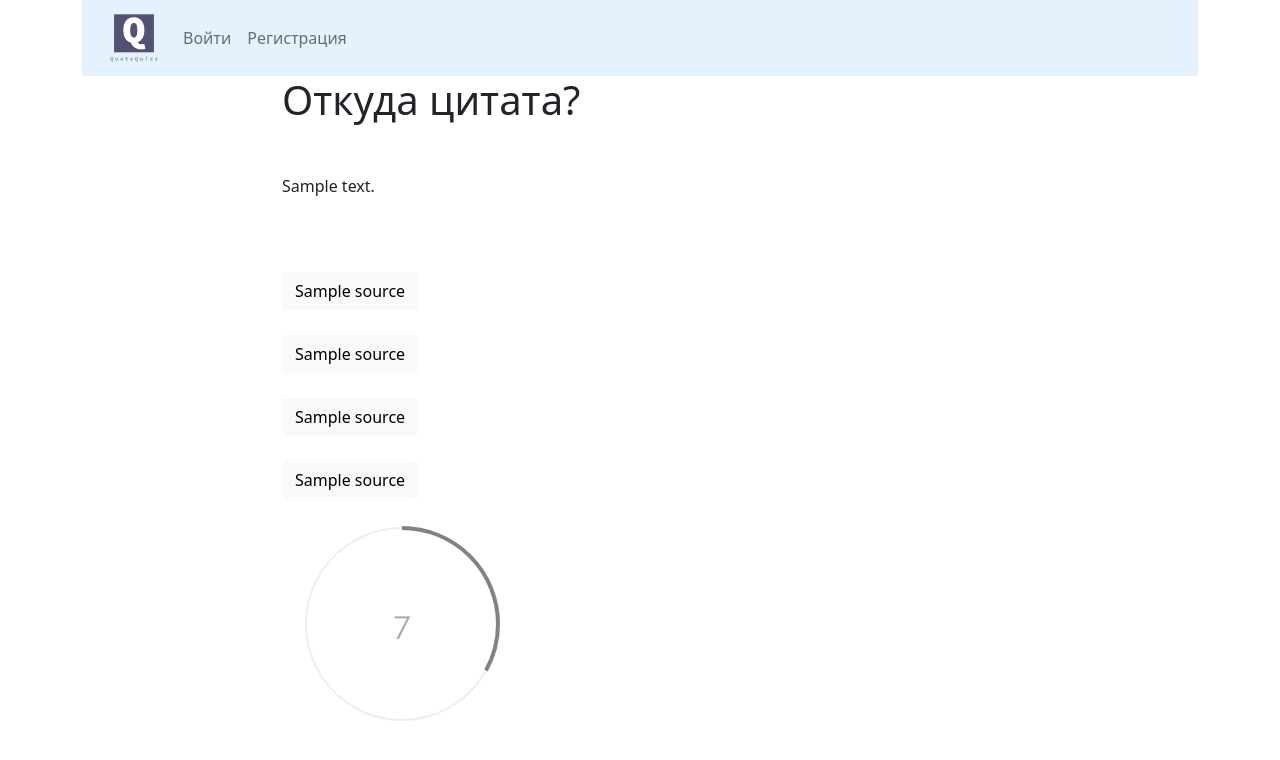
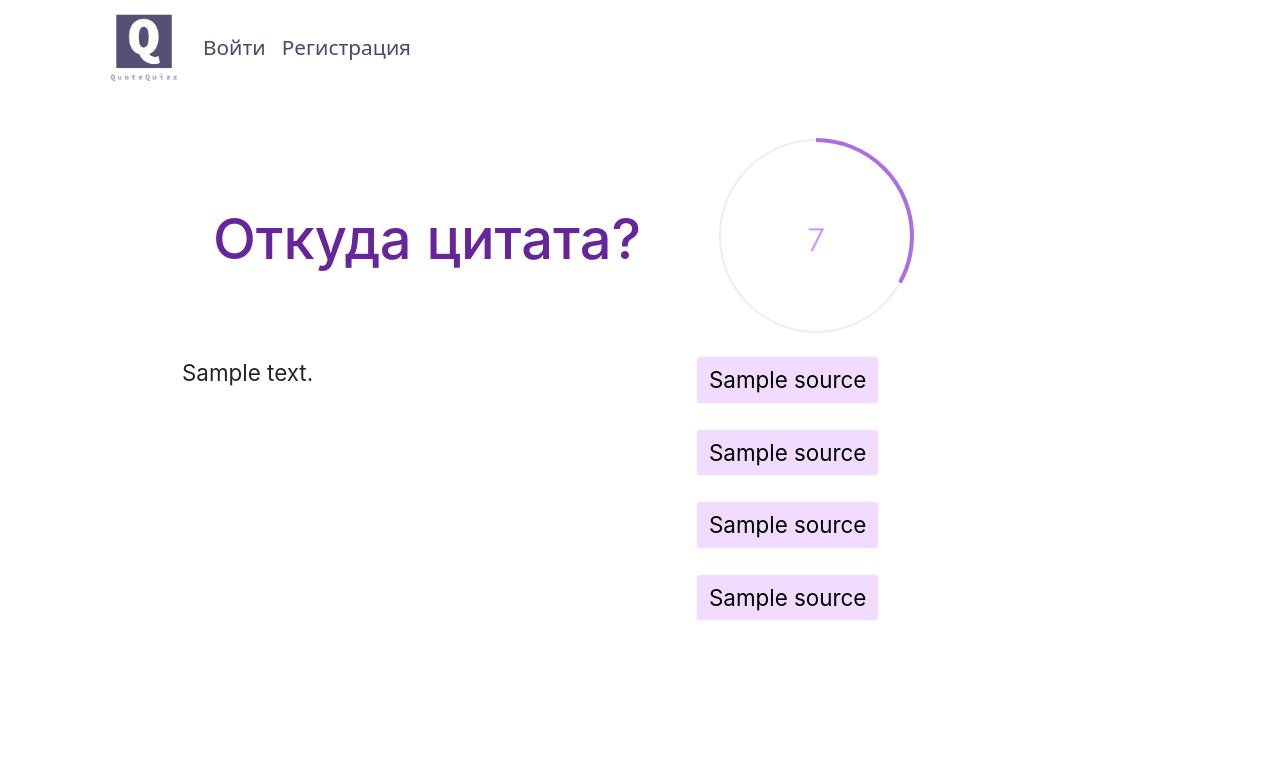
Before and after one commit to LinNero/QuoteQuizz, a Django app: page /category/1/next in a window 1280 px wide. Shown: the top 760 px of the page. Run offline with Django 3.2, Linux system fonts and the light colour scheme; tables that the repository leaves empty hold one stand-in row (values such as "Sample post").

Commit message:
Cleanup and new design.

```diff
--- a/quiz/admin.py
+++ b/quiz/admin.py
@@ -6,10 +6,15 @@ class CategoryAdmin(admin.ModelAdmin):
     list_display = ['id', 'name', 'url']
 
 
+class QuoteInline(admin.TabularInline):
+    model = Quote
+
+
 class SourceAdmin(admin.ModelAdmin):
     list_display = ['id', 'name', 'url', 'category_id']
     list_filter = ['category_id']
     search_fields = ['name']
+    inlines = [QuoteInline]
 
 
 class QuoteAdmin(admin.ModelAdmin):
--- a/quiz/templates/quiz/header.html
+++ b/quiz/templates/quiz/header.html
@@ -10,12 +10,17 @@
     <script src="https://cdn.jsdelivr.net/npm/bootstrap@5.1.0/dist/js/bootstrap.bundle.min.js" integrity="sha384-U1DAWAznBHeqEIlVSCgzq+c9gqGAJn5c/t99JyeKa9xxaYpSvHU5awsuZVVFIhvj" crossorigin="anonymous"></script>
   </head>
   <body>
+    <style>
+      .navlink-purple {
+        color: #4a476a;
+      }
+    </style>
     <div class="container">
       <!--Navbar-->
-        <nav class="navbar navbar-expand-lg navbar-light" style="background-color: #e3f2fd;">
+        <nav class="navbar navbar-expand-lg navbar-light" style="font-size: 1.3rem;">
           <div class="container-fluid">
             <a class="navbar-brand" style="margin-left: 15px;" href="/quiz">
-              <img src="{% static 'images/logo_transparent_new.png' %}" width="50" height="50" alt="QuoteQuizz">
+              <img src="{% static 'images/logo_transparent_new.png' %}" width="70" height="70" alt="QuoteQuizz">
             </a>
             <button class="navbar-toggler" type="button" data-bs-toggle="collapse" data-bs-target="#navbarNavDropdown" aria-controls="navbarNavDropdown" aria-expanded="false" aria-label="Toggle navigation">
               <span class="navbar-toggler-icon"></span>
@@ -25,22 +30,22 @@
 
                 {% if user.is_authenticated %}
                 <li class="nav-item">
-                  <a class="nav-link" href="/quiz/">Категории</a>
+                  <a class="nav-link" style='color: #4a476a; font-size: 2rem;' href="/quiz/">Категории</a>
                 </li>
                 <li class="nav-item">
-                  <a class="nav-link" href="/quiz/profile">Профиль {{user.username}}</a>
+                  <a class="nav-link navlink-purple" style='color: #4a476a; font-size: 2rem;' href="/quiz/profile">Профиль</a>
                 </li>
                 <li class="nav-item">
-                  <a class="nav-link" href="/quiz/logout">Выйти</a>
+                  <a class="nav-link navlink-purple" style='color: #4a476a; font-size: 2rem;' href="/quiz/logout">Выйти</a>
                 </li>
 
                 {% else %}
 
                 <li class="nav-item">
-                  <a class="nav-link" href="/quiz/login">Войти</a>
+                  <a class="nav-link" style='color: #4a476a;' href="/quiz/login">Войти</a>
                 </li>
                 <li class="nav-item">
-                  <a class="nav-link" href="/quiz/register">Регистрация</a>
+                  <a class="nav-link" style='color: #4a476a;' href="/quiz/register">Регистрация</a>
                 </li>
 
                 {% endif %}
--- a/quiz/templates/quiz/homepage.html
+++ b/quiz/templates/quiz/homepage.html
@@ -3,12 +3,12 @@
 {% block content %}
     {% include "quiz/messages.html" %}
 
-    <h1 style="padding-top: 15px">Выберите категорию цитат для игры.</h1>
+    <h1 style="padding-top: 15px; color: #4a476a;">Добро пожаловать! Проверьте свои знания цитат прямо сейчас.</h1>
     <div class="row">
     {% for category in categories  %}
         <div class="col-sm">
 
-            <div class="card" style="width: 18rem; margin-top: 25px;">
+            <div class="card" style="width: 24rem; margin-top: 25px;">
                 {% if category.image %}
                     <a href="/quiz/category/{{category.id}}/next"><img class="card-img-top" src="{{category.image.url}}" alt="Категория"></a>
                 {% else %}
--- a/quiz/templates/quiz/profile.html
+++ b/quiz/templates/quiz/profile.html
@@ -1,6 +1,7 @@
 {% extends "quiz/header.html" %}
 
 {% block content %}
+<h1>Профиль пользователя {{request.user.username}}</h1>
 <div><a class="btn active mt-3 mb-3" style="background-color: #e3f2fd;" href="/quiz/answers" role="button">Посмотреть отвеченные вопросы</a></div>
 <div style="margin-bottom: 25px">Статистика</div>
 {% for key, values in category_stats.items %}
--- a/quiz/templates/quiz/question.html
+++ b/quiz/templates/quiz/question.html
@@ -12,22 +12,19 @@
       width: 200px;
       height: 200px;
       position: relative;
-      font-size: 10px;
+      font-size: 8px;
     }
 
     .nexthref {
         color: #000;
         text-decoration: none;
+        font-family: Raleway, Helvetica, sans-serif;
+        font-size: 2rem;
     }
     .nexthref:hover {
         color: #000;
     }
 </style>
-
-<div style="max-width: 550px; padding-left: 200px">
-    <h1 style="margin-bottom: 50px">Откуда цитата?</h1>
-    <div style="margin-bottom: 50px">{{question}}</div>
-    <br>
 <script>
     question_id = {{question.id}}
     correct_answer = {{question.quote_id.source.id}}
@@ -38,11 +35,31 @@
     {% endif %}
     chosen_answer = null
 </script>
+
+<div class="container" style="padding-left: 100px; padding-top: 20px; font-family: hurme_no2-webfont, -apple-system, BlinkMacSystemFont, sans-serif;">
+    <div class="row">
+        <div class="col">
+            <h1 style="text-align: center; font-size: 3.5rem; color: #66269a; margin-bottom: 50px; padding-top: 90px;">Откуда цитата?</h1>
+        </div>
+        <div class="col">
+            <div id="progressbar_container"></div>
+        </div>
+    </div>
+    <div class="row">
+       <div class="col" style="font-size: 1.4rem;">
+            <div style="margin-bottom: 50px">{{question}}</div>
+       </div>
+       <div class="col">
             {% for source in question.get_randomized_source_list %}
-        <div class="col" style="margin-bottom: 25px"><div><button type="button" class="btn btn-light" value="{{source.id}}">{{source}}</button></div></div>
+                <div class="col" style="margin-bottom: 25px">
+                    <button style="font-size: 1.4rem; background-color: #f1dcff;" type="button" class="btn btn-light" value="{{source.id}}">
+                        {{source}}
+                    </button>
+                </div>
             {% endfor %}
-    <div id="progressbar_container"></div>
-    <div id="message"></div>
+
+       </div>
+    </div>
 </div>
 
 {% endblock %}
--- a/quiz/urls.py
+++ b/quiz/urls.py
@@ -12,6 +12,5 @@ urlpatterns = [
     path("answer", views.answer, name="answer"),
     path("answers", views.answers, name="answers"),
     path("delete_answers", views.delete_answers, name="delete_answers"),
-    path("category/<int:id>", views.show_category, name="category"),
     path("category/<int:id>/next", views.category_next_question, name="category_next_question"),
 ]
--- a/quiz/views.py
+++ b/quiz/views.py
@@ -56,11 +56,6 @@ def logout_request(request):
     logout(request)
     messages.info(request, "Вы успешно вышли.")
     return redirect("quiz:homepage")
-
-
-def show_category(request, id):
-    question_sets = QuestionSet.objects.filter(category_id=id)
-    return render(request=request, template_name="quiz/category.html", context={"question_sets": question_sets, "category_id": id})
 
 
 def category_next_question(request, id): # path("category/<int:id>/next"
--- a/static/js/main.js
+++ b/static/js/main.js
@@ -8,6 +8,7 @@ $( document ).ready(function() {
         var list = $("[value='" + correct_answer + "']");
         $(list).addClass("btn-success");
         $(list).removeClass("btn-light");
+        $(list).css("background-color", "")
     }
 
     function sendAnswer(is_correct) {
@@ -65,6 +66,7 @@ $( document ).ready(function() {
         } else {
             $(this).addClass("btn-danger");
             $(this).removeClass("btn-light");
+            $(this).css("background-color", "")
 
             showCorrectAnswer()
         }
@@ -87,8 +89,8 @@ $( document ).ready(function() {
       text: {
         autoStyleContainer: false
       },
-      from: { color: '#aaa', width: 1 },
-      to: { color: '#333', width: 4 },
+      from: { color: '#d195ff', width: 1 },
+      to: { color: '#66269a', width: 4 },
       // Set default step function for all animate calls
       step: function(state, circle) {
         circle.path.setAttribute('stroke', state.color);
@@ -99,7 +101,7 @@ $( document ).ready(function() {
           circle.setText('');
         }
         else if (value === 1) {
-          circle.setText("<a class='nexthref' href='./next'>Дальше</a>");
+          circle.setText("<a class='nexthref' href='./next'>Далее</a>");
           showCorrectAnswer()
           removeBindings()
           sendAnswer(chosen_answer == correct_answer);
@@ -113,6 +115,7 @@ $( document ).ready(function() {
     });
 
     bar.text.style.fontFamily = '"Raleway", Helvetica, sans-serif';
+    bar.text.style.color = '#d195ff';
     bar.text.style.fontSize = '2rem';
 
     bar.animate(1.0, {duration: 20000});
```
Also changed, not shown: quiz/management/commands/startparser.py (+2 -11 lines), quiz/templates/quiz/category.html (deleted, +0 -14 lines), requirements.txt (added, +40 -0 lines), readme.md (added). Lines whose indentation alone changed are shown as unchanged.
